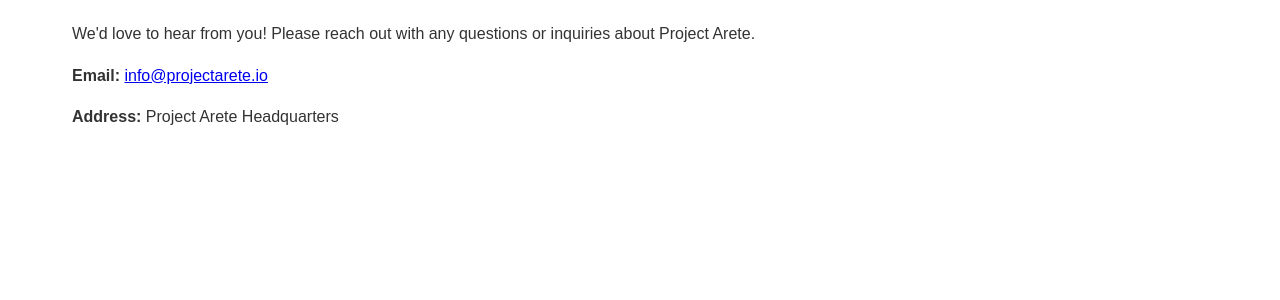
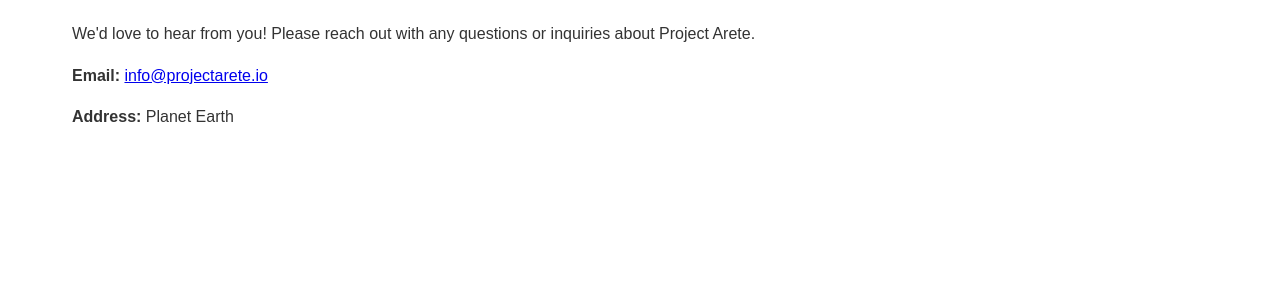
Before and after one commit to project-arete/website, a Jekyll site: the page contact.html, which Jekyll copies as it is, in a window 1280 px wide. Shown: the part 190-490 px from the top of the page. Built offline with Jekyll 4.4.1, drawn with Linux system fonts in a browser that asks for light colours.

Commit message:
Update contact.html

```diff
--- a/contact.html
+++ b/contact.html
@@ -24,7 +24,7 @@
 
             <div class="contact-details">
                 <p><strong>Email:</strong> <a href="mailto:info@projectarete.io">info@projectarete.io</a></p>
-                <p><strong>Address:</strong> Project Arete Headquarters</p>
+                <p><strong>Address:</strong> Planet Earth</p>
             </div>
         </section>
     </main>
```
